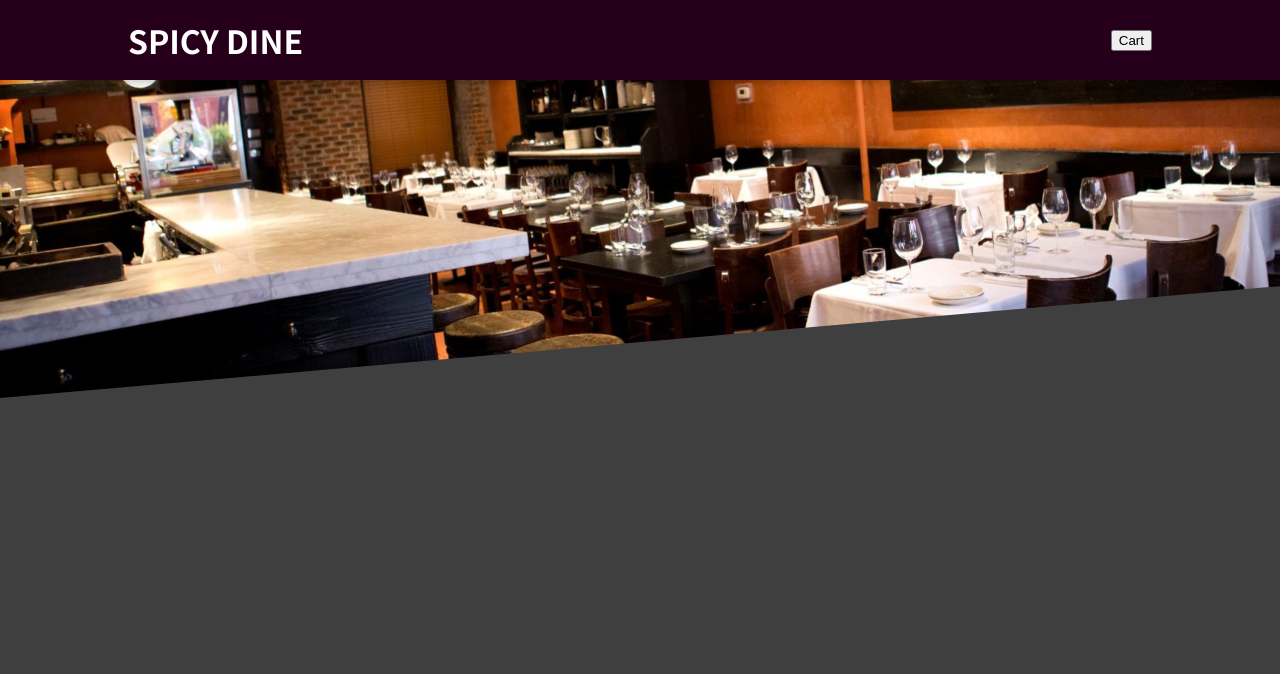
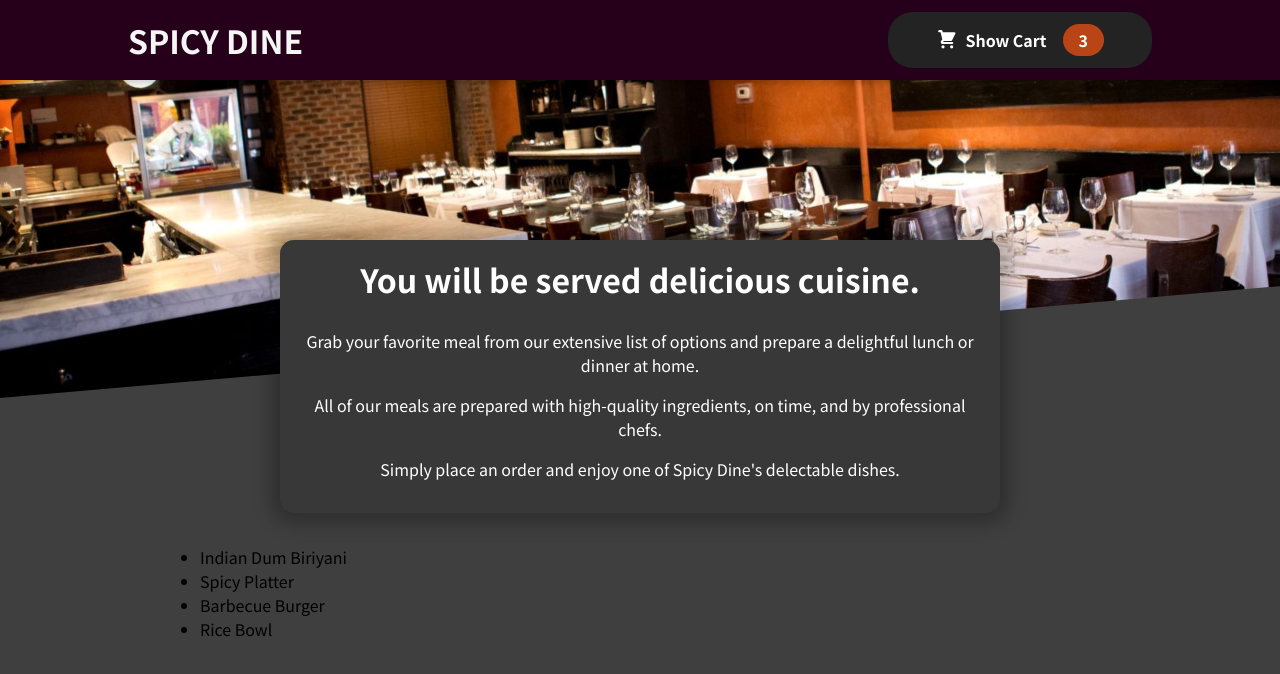
Before and after one commit to MahbubHossainFaisal/Food-Ordering-App, a React (Create React App) app in the folder Spicy-Dine/: page / in a window 1280 px wide. Shown: the top 674 px of the page. Built offline with nearby package versions, Linux system fonts and the light colour scheme.

Commit message:
Cart component and Meal component basic structure

```diff
--- a/Spicy-Dine/src/App.js
+++ b/Spicy-Dine/src/App.js
@@ -1,11 +1,15 @@
 import React from 'react'
 import Header from './components/Layouts/Header'
+import Meals from './components/Meals/Meals'
 
 function App() {
   return (
-    <div>
+    <React.Fragment>
      <Header />
-    </div>
+     <main>
+        <Meals />
+     </main>
+    </React.Fragment>
   );
 }
 
--- /dev/null
+++ b/Spicy-Dine/src/components/Cart/CartIcon.js
@@ -0,0 +1,13 @@
+const CartIcon = () => {
+    return (
+        <svg
+            xmlns='http://www.w3.org/2000/svg'
+            viewBox='0 0 20 20'
+            fill='currentColor'
+        >
+            <path d='M3 1a1 1 0 000 2h1.22l.305 1.222a.997.997 0 00.01.042l1.358 5.43-.893.892C3.74 11.846 4.632 14 6.414 14H15a1 1 0 000-2H6.414l1-1H14a1 1 0 00.894-.553l3-6A1 1 0 0017 3H6.28l-.31-1.243A1 1 0 005 1H3zM16 16.5a1.5 1.5 0 11-3 0 1.5 1.5 0 013 0zM6.5 18a1.5 1.5 0 100-3 1.5 1.5 0 000 3z' />
+        </svg>
+    );
+};
+
+export default CartIcon;
--- a/Spicy-Dine/src/components/Layouts/Header.js
+++ b/Spicy-Dine/src/components/Layouts/Header.js
@@ -1,5 +1,6 @@
 import React from 'react'
 import restaurantImage from '../../assets/restautant-img.jpg'
+import HeaderCartButton from './HeaderCartButton'
 import classes from './Header.module.css'
 
 
@@ -8,7 +9,7 @@ const Header = () =>{
     return <React.Fragment>
         <header className={classes.header}>
             <h1>SPICY DINE</h1>
-            <button>Cart</button>
+            <HeaderCartButton />
         </header>
         <div className={classes['main-image']}>
             <img src={restaurantImage} alt='Preview of the restaurant'/>
--- a/Spicy-Dine/src/components/Layouts/Header.module.css
+++ b/Spicy-Dine/src/components/Layouts/Header.module.css
@@ -5,7 +5,7 @@
     width: 100%;
     height: 5rem;
     background-color: #26001b;
-    color: white;
+    color: whitesmoke;
     display: flex;
     justify-content: space-between;
     align-items: center;
--- /dev/null
+++ b/Spicy-Dine/src/components/Layouts/HeaderCartButton.js
@@ -0,0 +1,18 @@
+import React from 'react'
+import CartIcon from '../Cart/CartIcon'
+import classes from './HeaderCartButton.module.css'
+const HeaderCartButton = () => {
+    return (
+        <div>
+            <button className={classes.button}>
+                <span className={classes.icon}>
+                    <CartIcon />
+                </span>
+                <span >Show Cart</span>
+                <span className={classes.badge}>3</span>
+            </button>
+        </div>
+    )
+}
+
+export default HeaderCartButton
--- /dev/null
+++ b/Spicy-Dine/src/components/Layouts/HeaderCartButton.module.css
@@ -0,0 +1,63 @@
+.button {
+    cursor: pointer;
+    font: inherit;
+    border: none;
+    background-color: #232323;
+    color: white;
+    padding: 0.75rem 3rem;
+    display: flex;
+    justify-content: space-around;
+    align-items: center;
+    border-radius: 25px;
+    font-weight: bold;
+}
+
+.button:hover,
+.button:active {
+    background-color: #2c0d00;
+}
+
+.icon {
+    width: 1.35rem;
+    height: 1.35rem;
+    margin-right: 0.5rem;
+}
+
+.badge {
+    background-color: #b94517;
+    padding: 0.25rem 1rem;
+    border-radius: 25px;
+    margin-left: 1rem;
+    font-weight: bold;
+}
+
+.button:hover .badge,
+.button:active .badge {
+    background-color: #92320c;
+}
+
+.bump {
+    animation: bump 300ms ease-out;
+}
+
+@keyframes bump {
+    0% {
+        transform: scale(1);
+    }
+
+    10% {
+        transform: scale(0.9);
+    }
+
+    30% {
+        transform: scale(1.1);
+    }
+
+    50% {
+        transform: scale(1.15);
+    }
+
+    100% {
+        transform: scale(1);
+    }
+}
--- /dev/null
+++ b/Spicy-Dine/src/components/Meals/AvailableMeals.js
@@ -0,0 +1,43 @@
+import React from 'react'
+import classes from './AvailableMeals.module.css'
+
+const DUMMY_MEALS = [
+    {
+        id: 'm1',
+        name: 'Indian Dum Biriyani',
+        description: 'Finest chicken with Biriyani',
+        price: 250,
+    },
+    {
+        id: 'm2',
+        name: 'Spicy Platter',
+        description: 'A german specialty! Spicy chicken with fried rice with german veggi',
+        price: 320,
+    },
+    {
+        id: 'm3',
+        name: 'Barbecue Burger',
+        description: 'American, raw, meaty',
+        price: 280,
+    },
+    {
+        id: 'm4',
+        name: 'Rice Bowl',
+        description: 'Healthy...and green...and spicy',
+        price: 185,
+    },
+];
+
+
+
+
+const AvailableMeals = () => {
+    const mealsList = DUMMY_MEALS.map(meal => <li>{meal.name}</li>)
+    return (
+        <ul className={classes.meals}>
+         {mealsList}
+        </ul>
+    )
+}
+
+export default AvailableMeals
--- /dev/null
+++ b/Spicy-Dine/src/components/Meals/AvailableMeals.module.css
@@ -0,0 +1,24 @@
+.meals {
+    max-width: 60rem;
+    width: 90%;
+    margin: 2rem auto;
+    animation: meals-appear 1s ease-out forwards;
+}
+
+.meals ul {
+    list-style: none;
+    margin: 0;
+    padding: 0;
+}
+
+@keyframes meals-appear {
+    from {
+        opacity: 0;
+        transform: translateY(3rem);
+    }
+
+    to {
+        opacity: 1;
+        transform: translateY(0);
+    }
+}
--- /dev/null
+++ b/Spicy-Dine/src/components/Meals/MealSummary.js
@@ -0,0 +1,21 @@
+import React from 'react'
+import classes from './MealSummary.module.css'
+
+const MealSummary = () => {
+    return (
+        <section className={classes.summary}>
+            <h2>You will be served delicious cuisine.</h2>
+            <p>
+                Grab your favorite meal from our extensive list of options
+                and prepare a delightful lunch or dinner at home.
+            </p>
+            <p>
+                All of our meals are prepared with high-quality ingredients,
+                on time, and by professional chefs.
+            </p>
+            <p>Simply place an order and enjoy one of Spicy Dine's delectable dishes.</p>
+        </section>
+    )
+}
+
+export default MealSummary
--- /dev/null
+++ b/Spicy-Dine/src/components/Meals/MealSummary.module.css
@@ -0,0 +1,18 @@
+.summary {
+    text-align: center;
+    max-width: 45rem;
+    width: 90%;
+    margin: auto;
+    margin-top: -10rem;
+    position: relative;
+    background-color: #383838;
+    color: white;
+    border-radius: 14px;
+    padding: 1rem;
+    box-shadow: 0 1px 18px 10px rgba(0, 0, 0, 0.25);
+}
+
+.summary h2 {
+    font-size: 2rem;
+    margin-top: 0;
+}
--- /dev/null
+++ b/Spicy-Dine/src/components/Meals/Meals.js
@@ -0,0 +1,14 @@
+import React from 'react'
+import MealSummary from './MealSummary'
+import AvailableMeals from './AvailableMeals'
+
+const Meals = () => {
+    return (
+        <React.Fragment>
+            <MealSummary />
+            <AvailableMeals />
+        </React.Fragment>
+    )
+}
+
+export default Meals
```
Also changed, not shown: 1 other file (tests, documents, lock files or other folders).
